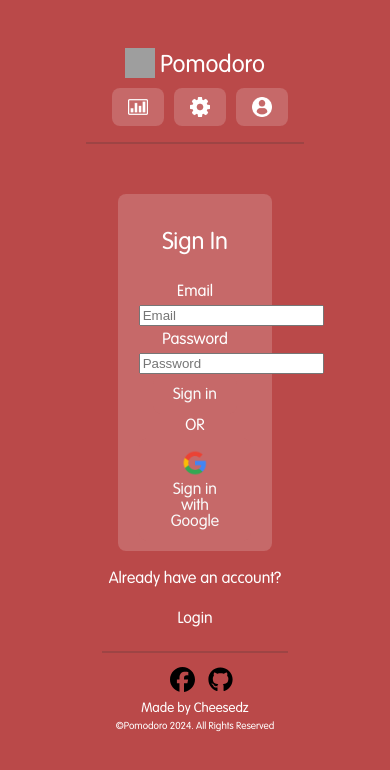
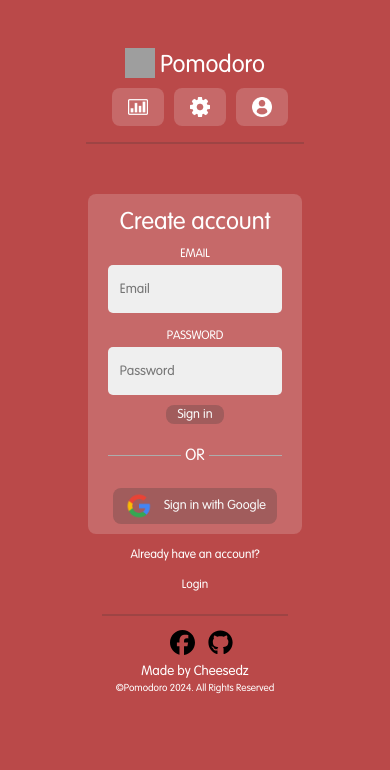
Before and after one commit to Cheesedz/pomodoro, a React (Vite) app: page /sign-in in a window 390 px wide. Shown: the top 770 px of the page. Built offline with nearby package versions, Linux system fonts and the light colour scheme; grey boxes are pictures that could not be loaded.

Commit message:
add auth

```diff
--- a/src/App.jsx
+++ b/src/App.jsx
@@ -5,7 +5,6 @@
 import { Routes, Route } from "react-router-dom";
 
 function App() {
-
   return (
     <div>
       <Header />
--- a/src/components/Timer.css
+++ b/src/components/Timer.css
@@ -99,4 +99,4 @@
     .start-button, .pause-button {
         color: #43bb61;
     }
-  }
+}
--- a/src/index.css
+++ b/src/index.css
@@ -81,6 +81,6 @@
 
 @media (max-width: 768px) {
   .card {
-    max-width: 50%;
+    max-width: 60%;
   }
 }
--- a/src/pages/SignIn.css
+++ b/src/pages/SignIn.css
@@ -1,6 +1,5 @@
-/* h2 {
+ h2 {
     margin: 0;
-    color: rgb(85, 85, 85);
 }
 
 .auth-box {
@@ -17,12 +16,11 @@
 }
 
 .card {
-    max-width: 50%;
-    color: rgb(177, 177, 177);
+    max-width: 60%;
 }
 
+
 label {
-    color: rgb(85, 85, 85);
     font-weight: 700;
     text-transform: uppercase;
     font-size: 12px;
@@ -30,21 +28,25 @@
     margin-bottom: 8px;
 }
 
+
 input {
     border: none;
     outline: none;
     background-color: transparent;
     width: 100%;
+    font-family: inherit;
+    color: inherit
 }
 
-button {
+.sign-in-button {
     margin: 10px;
     display: flex;
     margin: auto;
     align-items: center;
+    background-color:rgb(161, 92, 92);
 }
 
-button img {
+.sign-in-button img {
     margin-right: 10px;
 }
 
@@ -59,4 +61,46 @@
     justify-content: space-between;
     align-items: center;
     margin: 20px 0;
-} */
+}
+
+@media (max-width: 768px) {
+    form .card {
+        max-width: 80%;
+    }
+
+    .sign-in-button {
+        padding: 5px 20px;
+        font-size: 1rem;
+        max-width: fit-content;
+        max-height: fit-content;
+    }
+
+    .option {
+        font-size: 1rem;
+        max-width: fit-content;
+        max-height: fit-content;
+        margin: auto;
+    }
+}
+
+@media (max-width: 576px) {
+    .sign-in-button {
+        padding: 2px 10px;
+        font-size: 0.8rem;
+        max-width: fit-content;
+        max-height: fit-content;
+    }
+
+    .option {
+        font-size: 0.75rem;
+        max-width: fit-content;
+        max-height: fit-content;
+        margin: auto;
+    }
+}
+
+@media (prefers-color-scheme: dark) {
+    .sign-in-button {
+        background-color: #2f9148;
+    }
+}
--- a/src/pages/SignIn.jsx
+++ b/src/pages/SignIn.jsx
@@ -1,22 +1,68 @@
 import React, { useState } from 'react'
 import './SignIn.css'
+import { createClient } from '@supabase/supabase-js'
+import { useNavigate } from 'react-router-dom';
 
 function SignIn() {
+    const navigate = useNavigate();
+    const supabase_url = import.meta.env.VITE_URL;
+    const anon_key = import.meta.env.VITE_ANON_KEY;
+    const supabase = createClient(
+      supabase_url, anon_key
+    )
+    console.log(supabase_url, anon_key)
+
+    const [email, setEmail] = useState('');
+    const [password, setPassword] = useState('');
+
+    const handleEmailChange = (e) => {
+        setEmail(e.target.value)
+    }
+
+    const handlePasswordChange = (e) => {
+        setPassword(e.target.value)
+    }
+
+    const handleSubmit = async (e) => {
+        e.preventDefault();
+        console.log('Email:', email);
+        console.log('Password:', password);
+        try {
+            const {data, signUpError} = await supabase.auth.signUp({
+                email: email,
+                password: password
+            })
+            // const { dbError } = await supabase
+            //     .from('user')
+            //     .insert({
+            //         userId: data.user.id,
+            //         username: data.user.email,
+            //         account_type: 'MFA'
+            //     })
+            console.log(data)
+        } catch(e) {
+            console.log(e)
+        }
+        navigate('/')
+    }
+
     return (
     <>
-        <form>
+        <form onSubmit={handleSubmit}>
             <div className='card'>
-                <h2>Sign In</h2>
+                <h2>Create account</h2>
                 <label>Email</label>
                 <div className='auth-box'>
-                    <input type='text' placeholder='Email' />
+                    <input type='text' placeholder='Email' value={email}
+                    onChange={handleEmailChange} />
                 </div>
                 <label>Password</label>
                 <div className='auth-box'>
-                    <input type='password' placeholder='Password' />
+                    <input type='password' placeholder='Password' value={password}
+                    onChange={handlePasswordChange}/>
                 </div>
                 <div>
-                    <button>Sign in</button>
+                    <button className='sign-in-button' type='submit'>Sign in</button>
                 </div>
                 <div className='line-container'>
                     <div className='line'></div>
@@ -24,14 +70,14 @@
                     <div className='line'></div>
                 </div>
                 <div>
-                    <button>
+                    <button className='sign-in-button'>
                         <img src='/google.png' width={30} height={30} />
                         <div>Sign in with Google</div>
                     </button>
                 </div>
             </div>
         </form>
-        <div>
+        <div className='option'>
             <p>Already have an account?</p>
             <a href='/login'>Login</a>
         </div>
```
Also changed, not shown: 2 other files (tests, documents, lock files or other folders).
